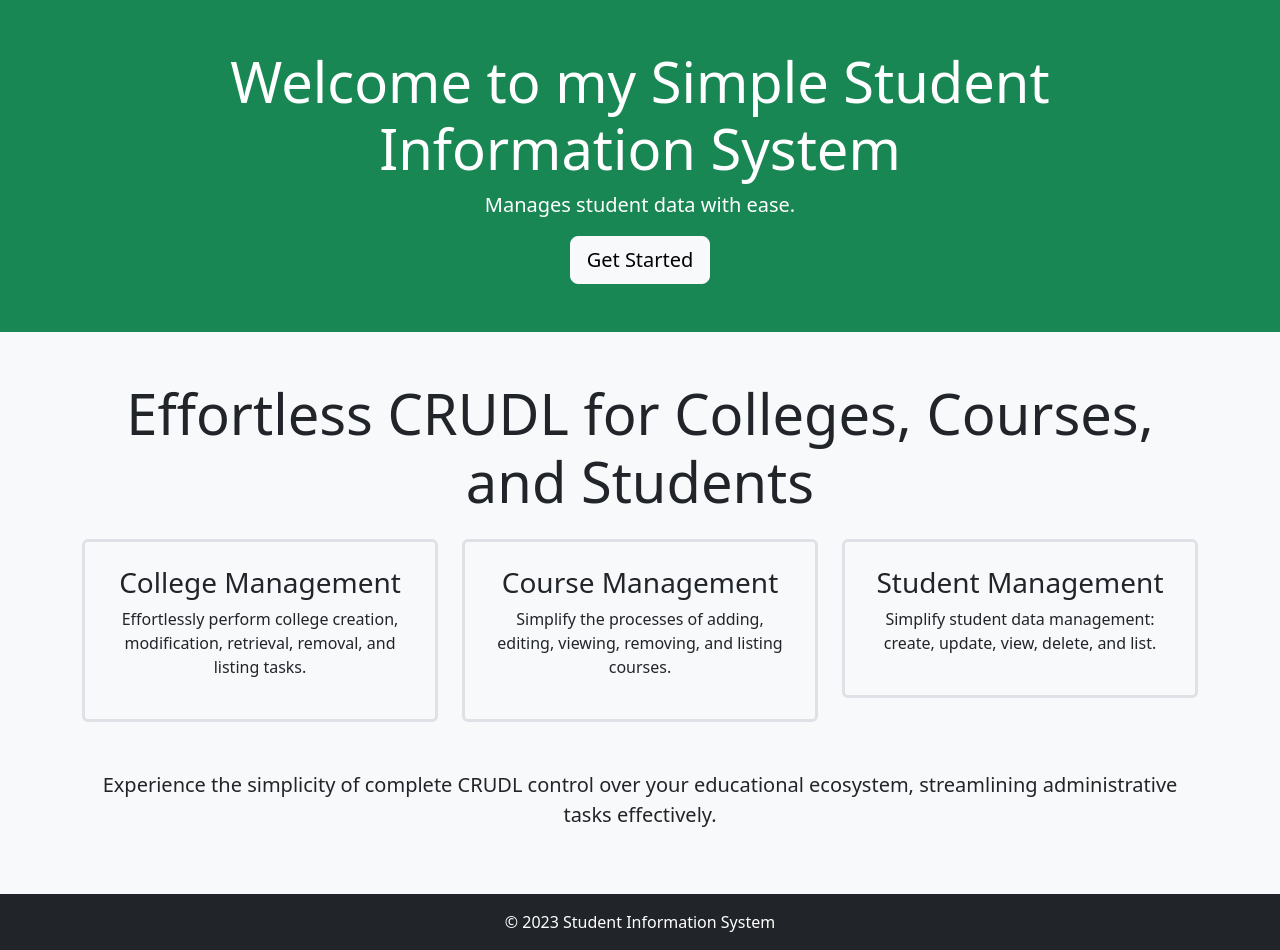
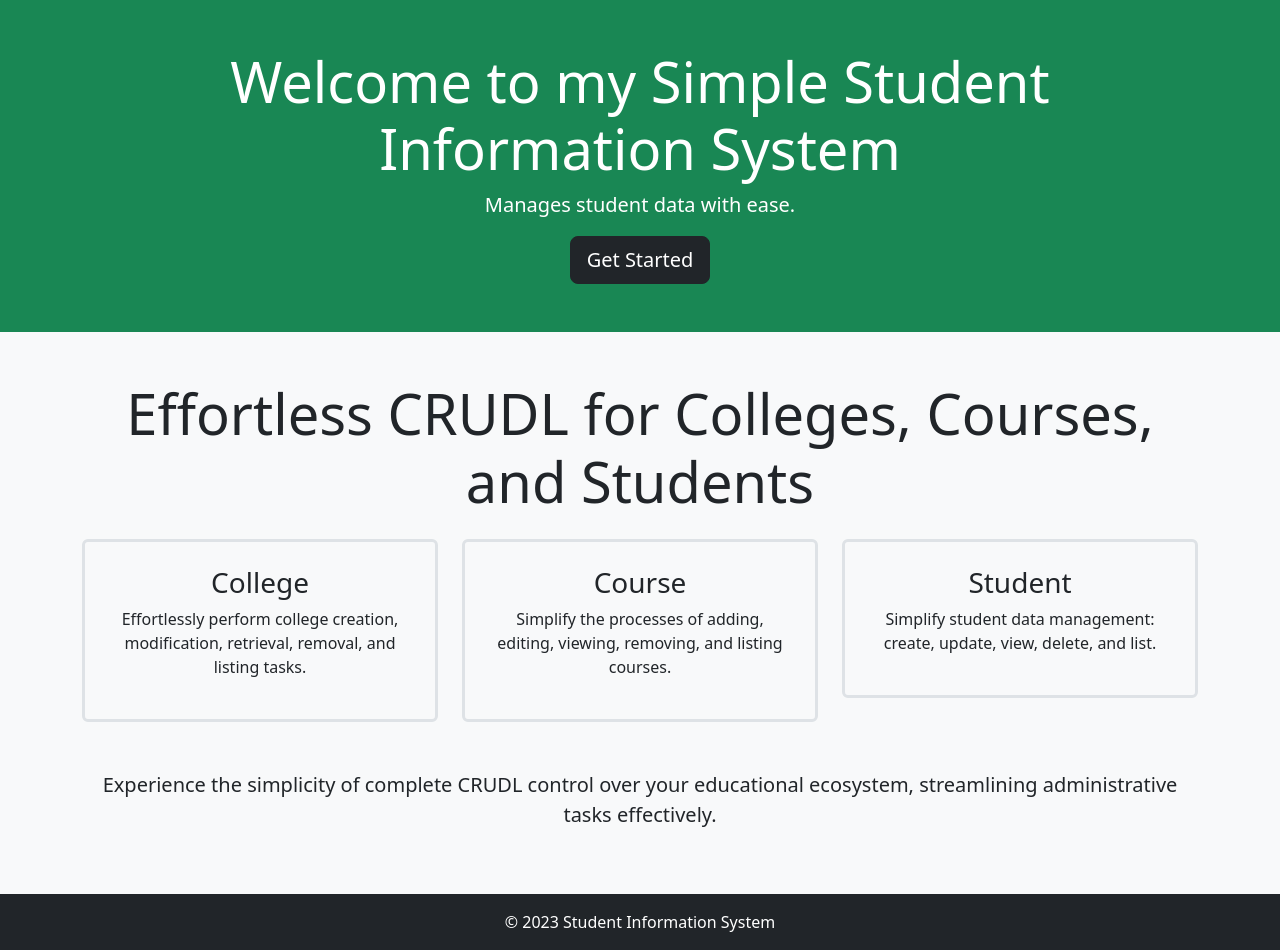
Before and after one commit to lalalance12/SSIS-Website, a Flask app: page /home in a window 1280 px wide. Shown: the part 57-1007 px from the top of the page. Run offline with Flask 3, Linux system fonts and the light colour scheme.

Commit message:
minor edit on homepage

```diff
--- a/app/templates/home.html
+++ b/app/templates/home.html
@@ -8,7 +8,7 @@
                 <div class="col-md-12">
                     <h1 class="display-4">Welcome to my Simple Student Information System</h1>
                     <p class="lead">Manages student data with ease.</p>
-                    <a href="{{ url_for('college_bp.college') }}" class="btn btn-light btn-lg">Get Started</a>
+                    <a href="{{ url_for('college_bp.college') }}" class="btn btn-dark btn-lg">Get Started</a>
                 </div>
             </div>
         </div>
@@ -21,21 +21,21 @@
                 <div class="col-md-4 mb-4">
                     <div class="feature p-4 border rounded border-3">
                         <i class="fas fa-university fa-3x mb-3"></i>
-                        <h3>College Management</h3>
+                        <h3>College</h3>
                         <p>Effortlessly perform college creation, modification, retrieval, removal, and listing tasks.</p>
                     </div>
                 </div>
                 <div class="col-md-4 mb-4">
                     <div class="feature p-4 border rounded border-3">
                         <i class="fas fa-book fa-3x mb-3"></i>
-                        <h3>Course Management</h3>
+                        <h3>Course</h3>
                         <p>Simplify the processes of adding, editing, viewing, removing, and listing courses.</p>
                     </div>
                 </div>
                 <div class="col-md-4 mb-4">
                     <div class="feature p-4 border rounded border-3">
                         <i class="fas fa-users fa-3x mb-3"></i>
-                        <h3>Student Management</h3>
+                        <h3>Student</h3>
                         <p>Simplify student data management: create, update, view, delete, and list.</p>
                     </div>
                 </div>
```
